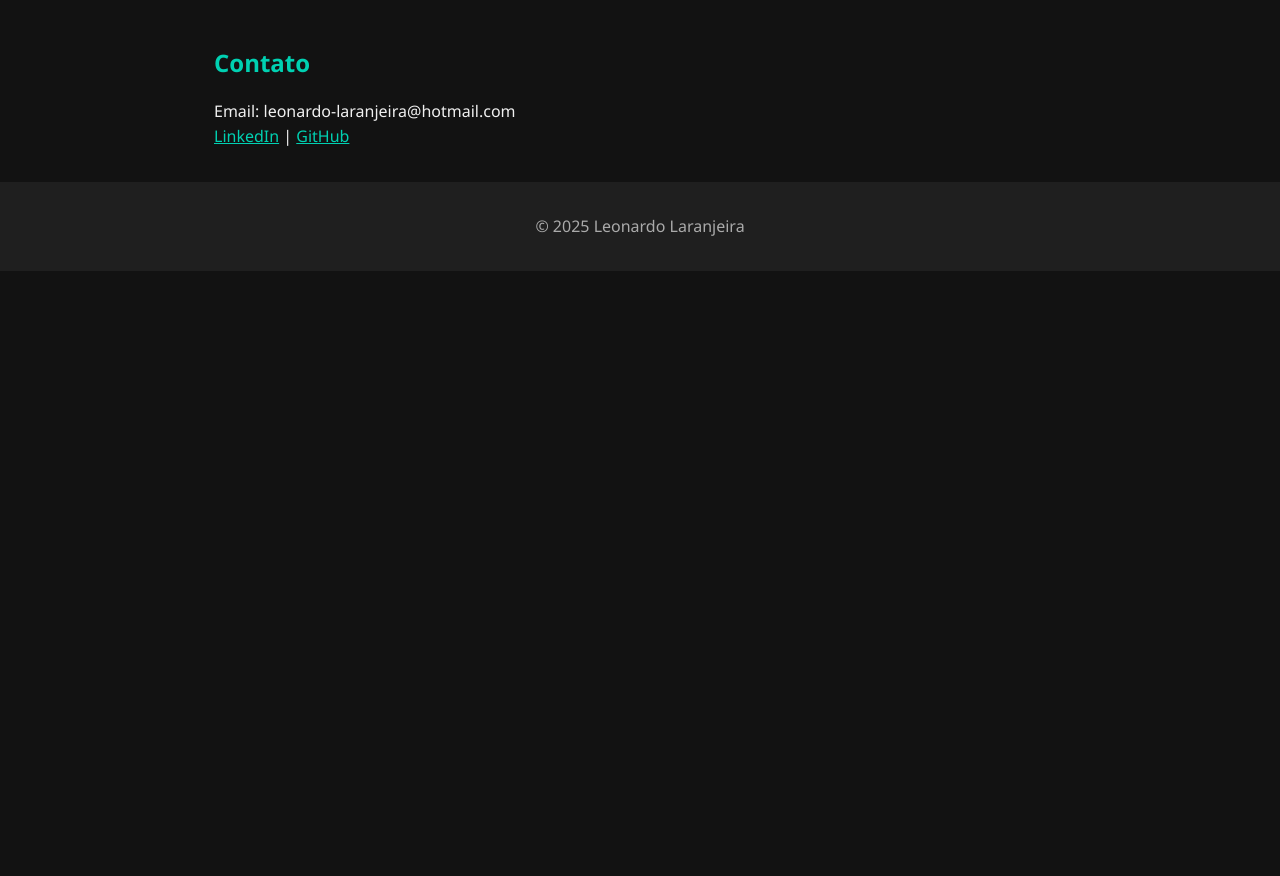
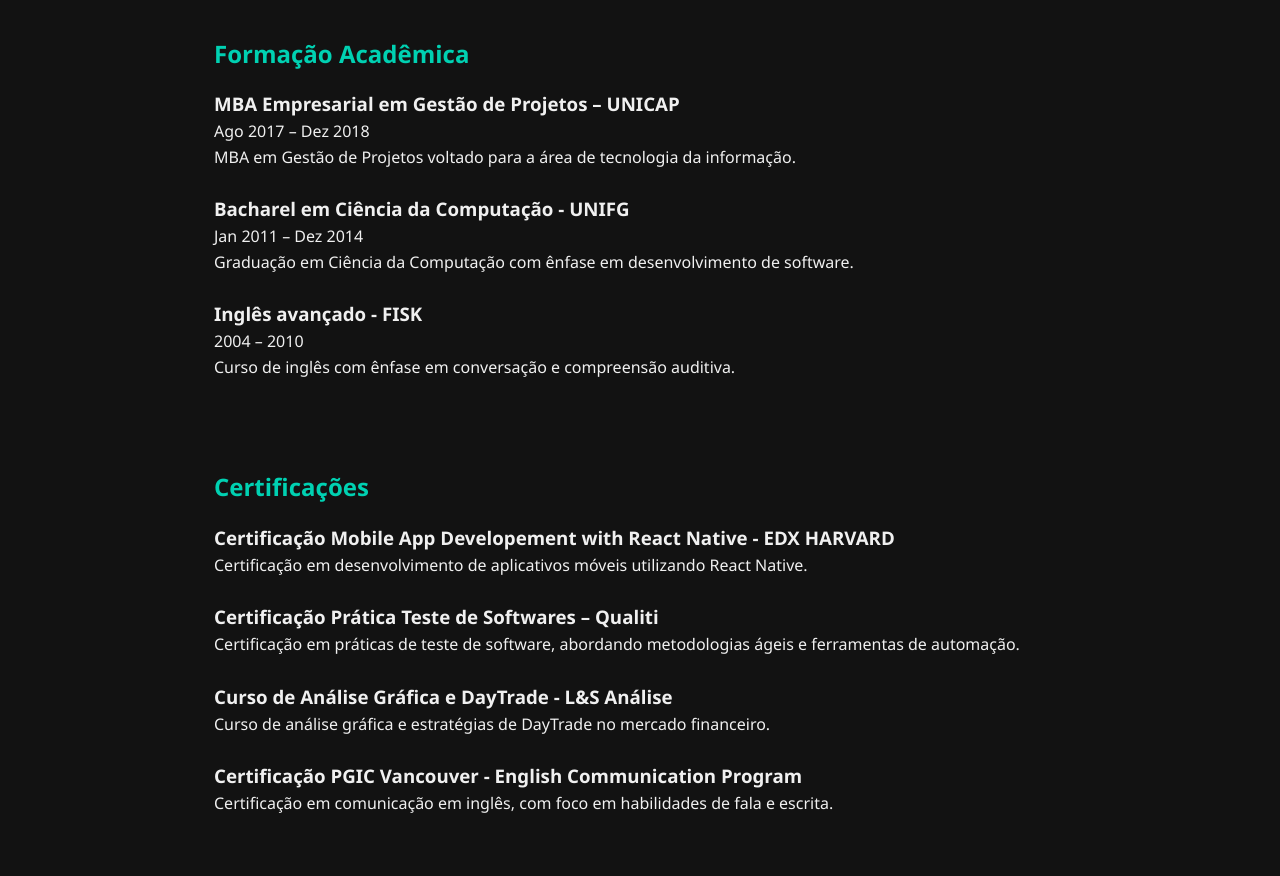
Before and after one commit to LaranjeiraPC/leonardolaranjeira.github.io, a plain HTML site: page index.html in a window 1280 px wide. Shown: the part 1223-2099 px from the top of the page. Before the commit the page ends 1494 px from the top, so only its background shows below. Drawn offline with Linux system fonts and the light colour scheme.

Commit message:
Melhorias no portfolio

```diff
--- a/index.html
+++ b/index.html
@@ -1,11 +1,13 @@
 <!DOCTYPE html>
 <html lang="pt-br">
+
 <head>
   <meta charset="UTF-8" />
-  <meta name="viewport" content="width=device-width, initial-scale=1.0"/>
+  <meta name="viewport" content="width=device-width, initial-scale=1.0" />
   <title>Leonardo Laranjeira de Oliveira| Portfólio</title>
   <link rel="stylesheet" href="assets/style.css" />
 </head>
+
 <body>
   <header>
     <h1>Leonardo Laranjeira de Oliveira</h1>
@@ -24,21 +26,33 @@
 
   <section id="sobre">
     <h2>Sobre Mim</h2>
-    <p>Sou desenvolvedor backend no Banco Inter, atuando no time de crédito empresarial. Tenho experiência sólida em aplicações de alta performance com Java, AWS, microsserviços e banco de dados relacionais e NoSQL.</p>
+    <p>Sou desenvolvedor backend no Banco Inter, atuando no time de crédito empresarial. Tenho experiência sólida em
+      aplicações de alta performance com Java, AWS, microsserviços e banco de dados relacionais e não relacionais.</p>
   </section>
 
   <section id="habilidades">
     <h2>Habilidades</h2>
     <ul class="grid">
       <li>Java</li>
+      <li>Angular</li>
+      <li>React</li>
+      <li>C# - Jogos Mobile</li>
       <li>Spring Boot</li>
       <li>Micronaut</li>
-      <li>AWS (S3, DynamoDB, SQS, SNS)</li>
+      <li>AWS (S3, DynamoDB, SQS, SNS, etc.)</li>
+      <li>Azure</li>
       <li>PostgreSQL</li>
+      <li>SQL Server</li>
       <li>MongoDB</li>
       <li>Docker</li>
       <li>GitLab</li>
       <li>Kafka</li>
+      <li>SonarQube</li>
+      <li>NewRelic</li>
+      <li>OpenSearch</li>
+      <li>JUnit</li>
+      <li>Code Review</li>
+      <li>Documentação técnica</li>
     </ul>
   </section>
 
@@ -61,24 +75,65 @@
     </div>
   </section>
 
+  <section id="formacao-academica">
+    <h2>Formação Acadêmica</h2>
+    <div class="job">
+      <h3>MBA Empresarial em Gestão de Projetos – UNICAP</h3>
+      <span>Ago 2017 – Dez 2018</span>
+      <p>MBA em Gestão de Projetos voltado para a área de tecnologia da informação.</p>
+    </div>
+    <div class="job">
+      <h3>Bacharel em Ciência da Computação - UNIFG</h3>
+      <span>Jan 2011 – Dez 2014</span>
+      <p>Graduação em Ciência da Computação com ênfase em desenvolvimento de software.</p>
+    </div>
+    <div class="job">
+      <h3>Inglês avançado - FISK</h3>
+      <span>2004 – 2010</span>
+      <p>Curso de inglês com ênfase em conversação e compreensão auditiva.</p>
+    </div>
+  </section>
+
+  <section id="certificacao">
+    <h2>Certificações</h2>
+    <div class="job">
+      <h3>Certificação Mobile App Developement with React Native - EDX HARVARD</h3>
+      <p>Certificação em desenvolvimento de aplicativos móveis utilizando React Native.</p>
+    </div>
+    <div class="job">
+      <h3>Certificação Prática Teste de Softwares – Qualiti</h3>
+      <p>Certificação em práticas de teste de software, abordando metodologias ágeis e ferramentas de automação.</p>
+    </div>
+    <div class="job">
+      <h3>Curso de Análise Gráfica e DayTrade - L&S Análise</h3>
+      <p>Curso de análise gráfica e estratégias de DayTrade no mercado financeiro.</p>
+    </div>
+    <div class="job">
+      <h3>Certificação PGIC Vancouver - English Communication Program</h3>
+      <p>Certificação em comunicação em inglês, com foco em habilidades de fala e escrita.</p>
+    </div>
+  </section>
+
   <section id="projetos">
     <h2>Projetos</h2>
-    <p>Em breve listarei meus principais projetos. Enquanto isso, acesse meu <a href="https://github.com/leonardolaranjeira" target="_blank">GitHub</a>.</p>
+    <p>Em breve listarei meus principais projetos. Enquanto isso, acesse meu <a
+        href="https://github.com/leonardolaranjeira" target="_blank">GitHub</a>.</p>
   </section>
 
   <section id="contato">
     <h2>Contato</h2>
     <p>Email: leonardo-laranjeira@hotmail.com</p>
-    <p><a href="https://www.linkedin.com/in/leonardo-laranjeira/" target="_blank">LinkedIn</a> | <a href="https://github.com/leonardolaranjeira" target="_blank">GitHub</a></p>
+    <p><a href="https://www.linkedin.com/in/leonardo-laranjeira/" target="_blank">LinkedIn</a> | <a
+        href="https://github.com/LaranjeiraPC" target="_blank">GitHub</a></p>
   </section>
 
   <footer>
-    <p>© 2025 Leonardo Laranjeira</p>
+    <p>© 2025 Leonardo Laranjeira de Oliveira</p>
   </footer>
 
   <script>
     document.querySelectorAll('a[href^="#"]').forEach(anchor => {
-      anchor.addEventListener('click', function(e) {
+      anchor.addEventListener('click', function (e) {
         e.preventDefault();
         document.querySelector(this.getAttribute('href')).scrollIntoView({
           behavior: 'smooth'
@@ -87,4 +142,5 @@
     });
   </script>
 </body>
+
 </html>
```
